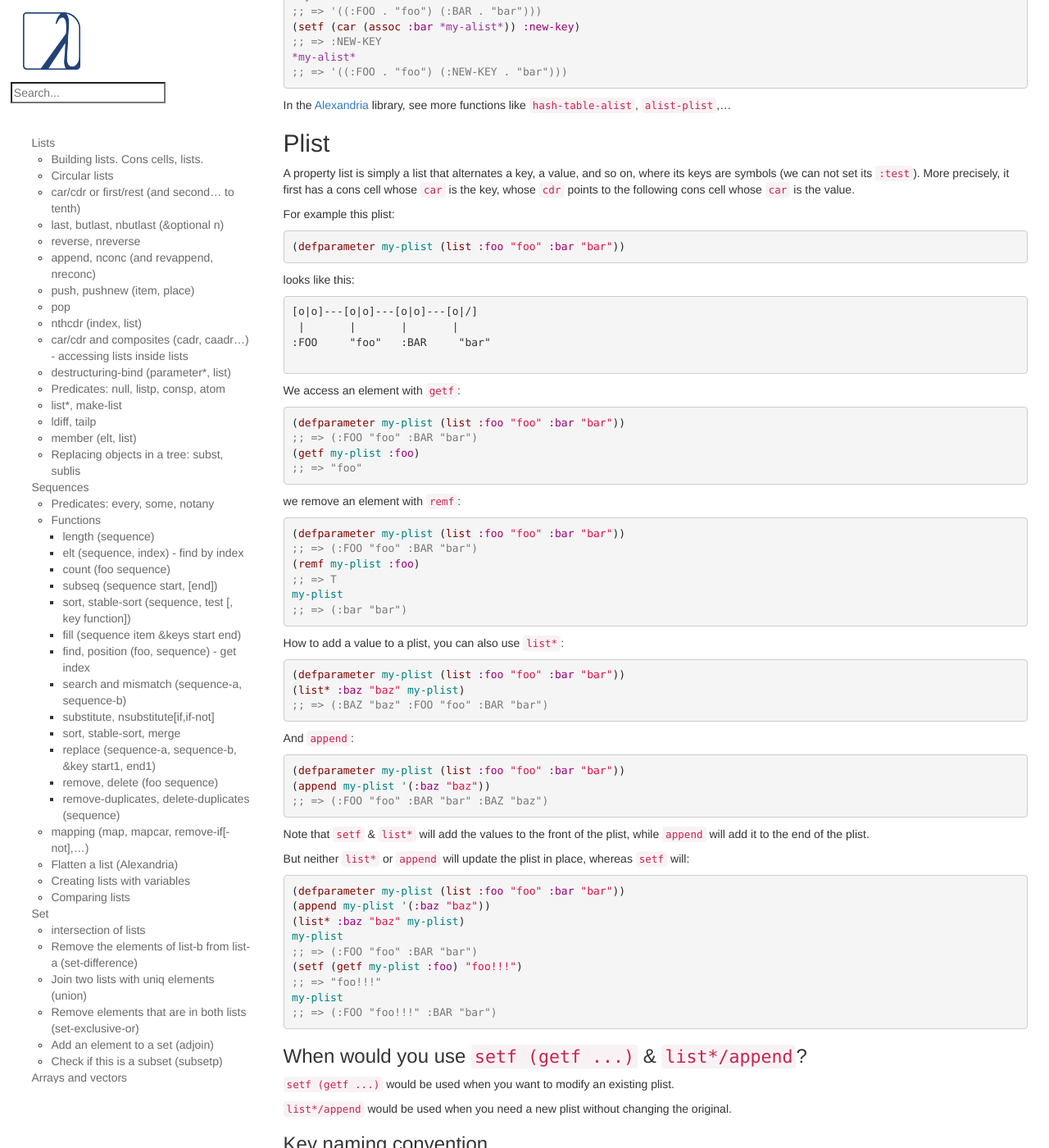
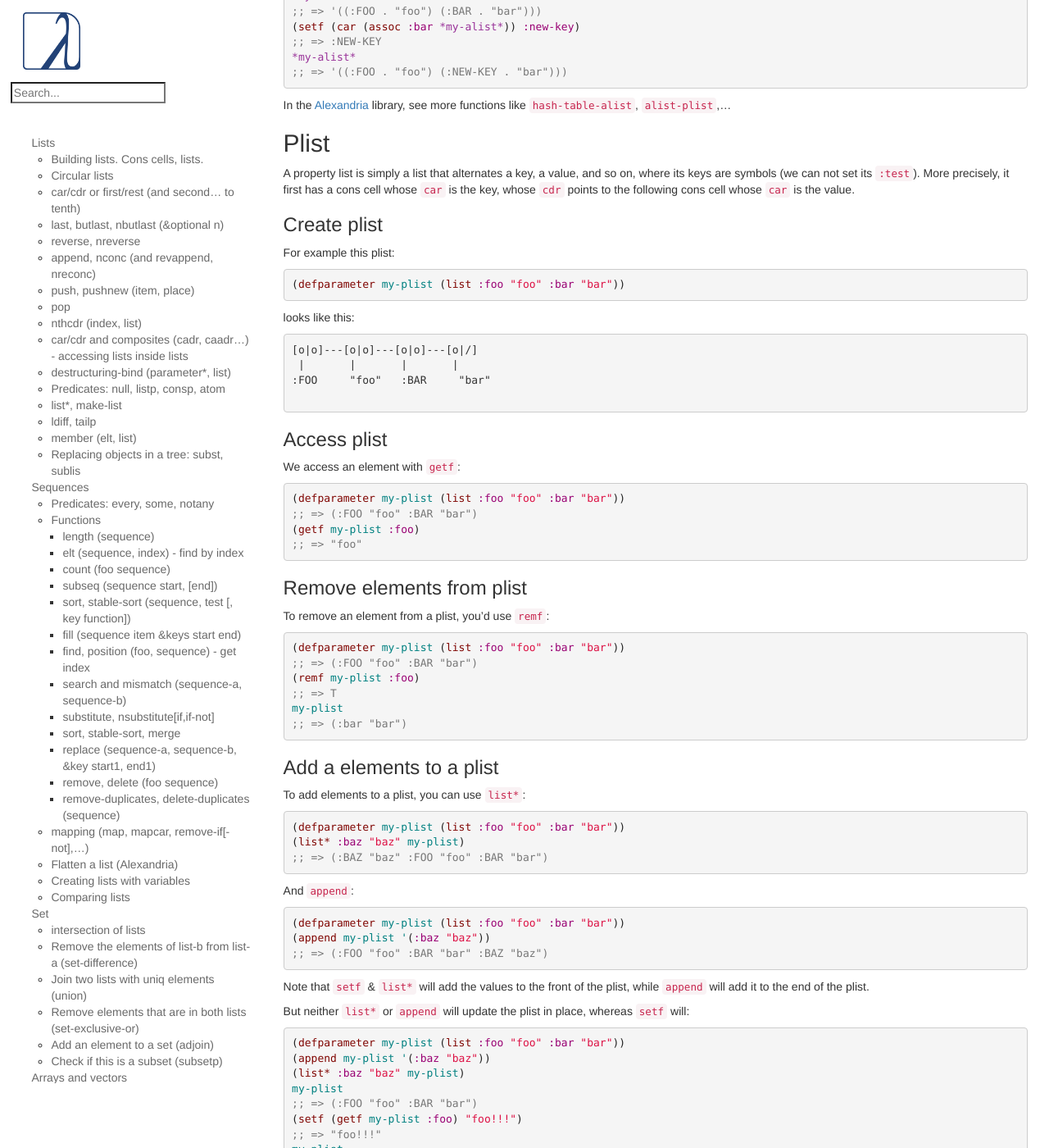
Before and after one commit to LispCookbook/cl-cookbook, a Jekyll site: the page built from data-structures.md, in a window 1280 px wide and 1400 px high, scrolled down 26270 px. Shown: the whole window at 82% size. Built offline with Jekyll 4.4.1, drawn with Linux system fonts in a browser that asks for light colours.

Commit message:
Add subsections for plist
Added them based on the PR feedback, because the subsections will
create headings in the table of contents

````diff
--- a/data-structures.md
+++ b/data-structures.md
@@ -1818,6 +1818,8 @@ precisely, it first has a cons cell whose `car` is the key, whose
 `cdr` points to the following cons cell whose `car` is the
 value.
 
+### Create plist
+
 For example this plist:
 
 ~~~lisp
@@ -1833,6 +1835,8 @@ looks like this:
 
 ```
 
+### Access plist
+
 We access an element with `getf`:
 
 ~~~lisp
@@ -1842,7 +1846,9 @@ We access an element with `getf`:
 ;; => "foo"
 ~~~
 
-we remove an element with `remf`:
+### Remove elements from plist
+
+To remove an element from a plist, you'd use `remf`:
 
 ~~~lisp
 (defparameter my-plist (list :foo "foo" :bar "bar"))
@@ -1853,7 +1859,9 @@ my-plist
 ;; => (:bar "bar")
 ~~~
 
-How to add a value to a plist, you can also use `list*`:
+### Add a elements to a plist
+
+To add elements to a plist, you can use `list*`:
 
 ~~~lisp
 (defparameter my-plist (list :foo "foo" :bar "bar"))
````
